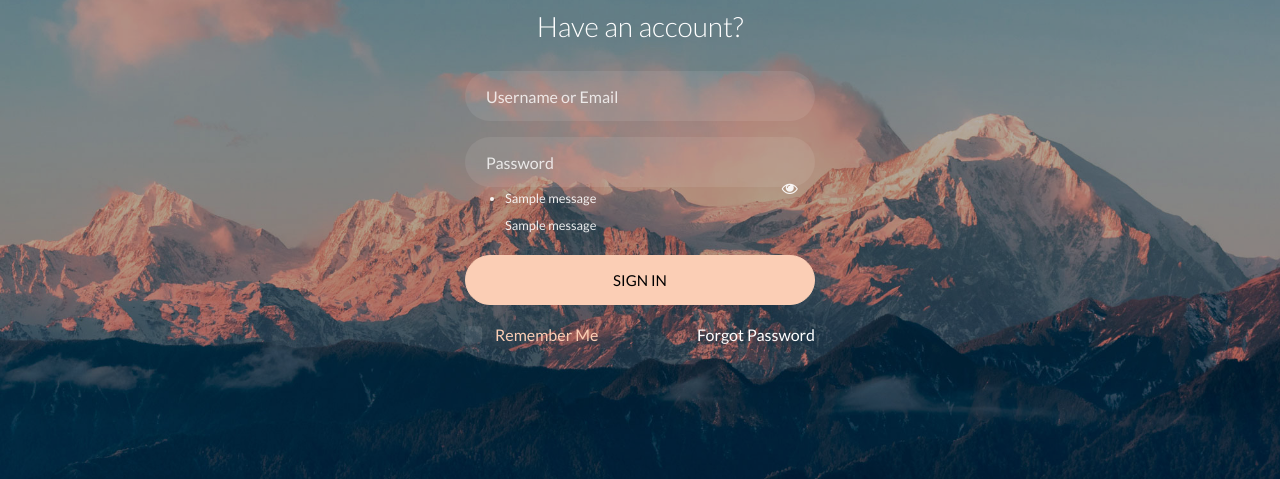
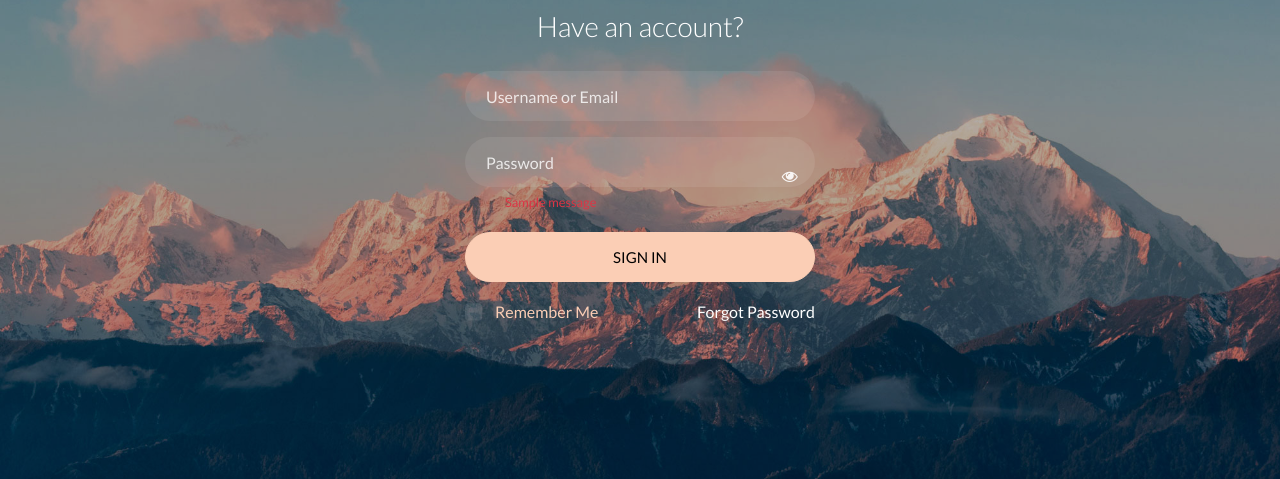
Before and after one commit to Hassan-Ahmadi/django-blog, a Django app: page /accounts/login/ in a window 1280 px wide. Shown: the part 205-684 px from the top of the page. Run offline with Django 3.2, Linux system fonts and the light colour scheme; tables that the repository leaves empty hold one stand-in row (values such as "Sample post"); one stand-in notice (Sample message) is shown; parts of the project's set-up code (start-up, migrations or seed data) failed here and were passed over; some libraries are stand-ins or nearby versions.

Commit message:
fixed login message not display

```diff
--- a/accounts/views.py
+++ b/accounts/views.py
@@ -26,7 +26,10 @@ def login_view(request):
                 login(request, user)
                 return redirect("/")
             else:
-                messages.add_message(request, 50, "A serious error occurred.")
+                messages.add_message(request, 50, "Invalid username or password.")
+        else:
+            messages.add_message(request, 50, "Invalid username or password.")
+
 
     return render(request, "accounts/login.html", context)
 
--- a/templates/accounts/login.html
+++ b/templates/accounts/login.html
@@ -35,9 +35,9 @@
                   <span toggle="#password-field" class="fa fa-fw fa-eye field-icon toggle-password"></span>
 
                   {% if messages %}
-                  <ul class="messages">
+                  <ul class="text text-danger">
                     {% for message in messages %}
-                    <small><li{% if message.tags %} class="{{ message.tags }}"{% endif %}>{{ message }}</li></small>
+                    {% comment %} <small><li{% if message.tags %} class="{{ message.tags }}"{% endif %}>{{ message }}</li></small> {% endcomment %}
                     <small>{{ message }}</small>
                     {% endfor %}
                   </ul>
```
Also changed, not shown: db.sqlite3, media/blog/Screenshot_from_2024-06-10_23-10-56_kH7abAn_So6Wlhx.png (renamed from media/blog/Screenshot_from_2024-06-10_23-10-56_kH7abAn.png).
